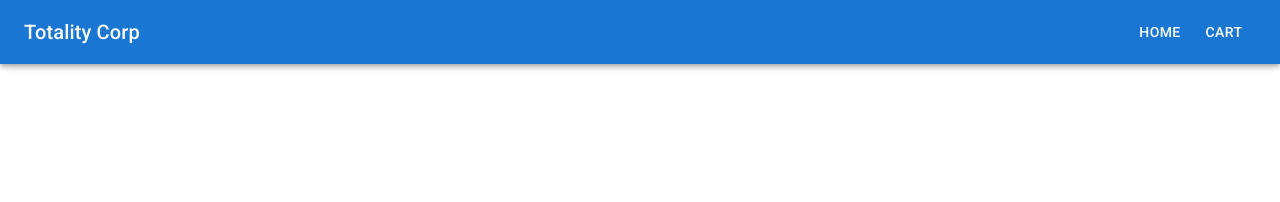
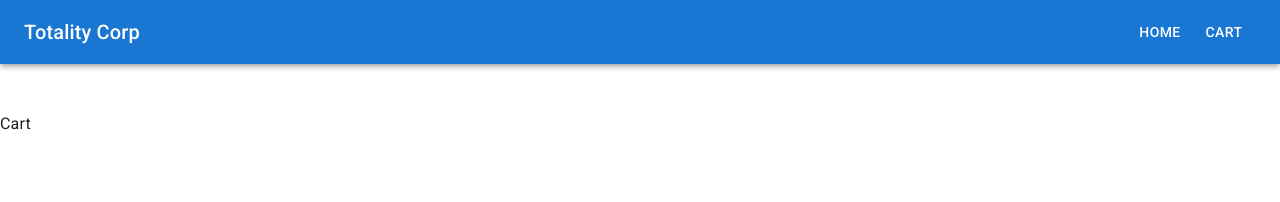
Before and after one commit to rmdbarbosa/Ecommerce---React-Challenge, a React (Vite) app: page /cart in a window 1280 px wide. Shown: the top 202 px of the page. Built offline with nearby package versions, Linux system fonts and the light colour scheme.

Commit message:
fixed routing error

```diff
--- a/src/App.jsx
+++ b/src/App.jsx
@@ -1,5 +1,8 @@
 import React from "react";
 import { BrowserRouter as Router, Routes, Route } from "react-router-dom";
+import Home from "./pages/home/Home";
+import Cart from "./pages/cart/Cart";
+import Checkout from "./pages/checkout/Checkout";
 import DrawerAppBar from "./components/DrawerAppBar";
 
 export default function App() {
@@ -8,9 +11,9 @@ export default function App() {
       <Router>
         <DrawerAppBar />
         <Routes>
-          <Route path="/" />
-          <Route path="/cart" />
-          <Route path="/checkout" />
+          <Route path="/" element={<Home />} />
+          <Route path="/cart" element={<Cart />} />
+          <Route path="/checkout" element={<Checkout />} />
         </Routes>
       </Router>
     </div>
--- a/src/pages/cart/Cart.jsx
+++ b/src/pages/cart/Cart.jsx
@@ -0,0 +1,5 @@
+import React from "react";
+
+export default function Cart() {
+  return <div>Cart</div>;
+}
```
Also changed, not shown: src/pages/checkout/AddressForm.jsx (renamed from src/pages/checkout/AddressForm.js), src/pages/checkout/Checkout.jsx (renamed from src/pages/checkout/Checkout.js), src/pages/checkout/PaymentForm.jsx (renamed from src/pages/checkout/PaymentForm.js), src/pages/checkout/Review.jsx (renamed from src/pages/checkout/Review.js).
